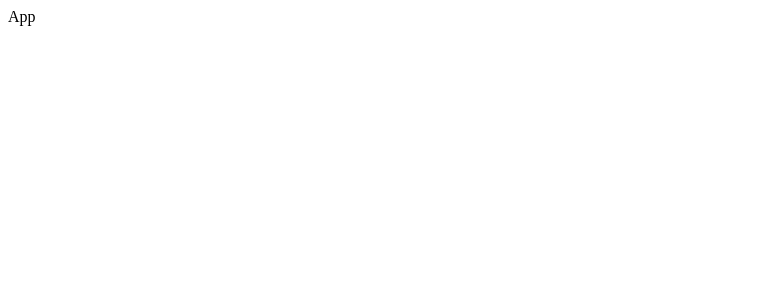
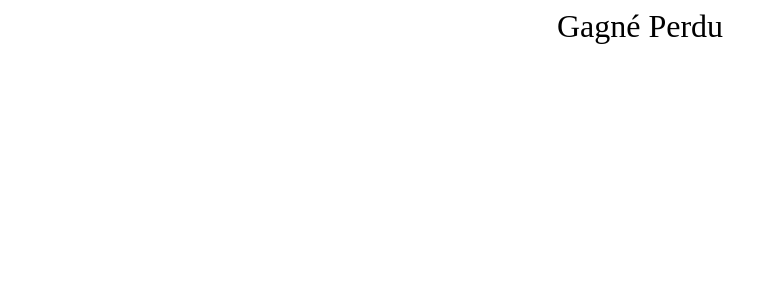
Before and after one commit to florianLSP/react-pendu, a React (Vite) app in the folder frontend/: page / in a window 1280 px wide. Shown: the top 300 px of the page, without its empty margins (0-778 px from the left). Built offline with nearby package versions, Linux system fonts and the light colour scheme.

Commit message:
feat: create 3 main components

```diff
--- a/frontend/src/App.tsx
+++ b/frontend/src/App.tsx
@@ -1,5 +1,8 @@
 import { useState } from "react";
 import words from "./wordList.json";
+import HangmanDrawing from "./components/HangmanDrawing";
+import HangmanWord from "./components/HangmanWord";
+import Keyboard from "./components/Keyboard";
 
 function App() {
   const [wordToGuess, setWordToGuess] = useState(() => {
@@ -8,7 +11,24 @@
 
   const [guessedLetters, setGuessedLetters] = useState<string[]>([]);
 
-  return <div>App</div>;
+  return (
+    <div
+      style={{
+        maxWidth: "800px",
+        display: "flex",
+        flexDirection: "column",
+        gap: "2rem",
+        margin: "0 auto",
+        alignItems: "center",
+      }}
+    >
+      <div style={{ fontSize: "2rem", textAlign: "center" }}>Gagné Perdu</div>
+
+      <HangmanDrawing />
+      <HangmanWord />
+      <Keyboard />
+    </div>
+  );
 }
 
 export default App;
--- /dev/null
+++ b/frontend/src/components/HangmanDrawing.tsx
@@ -0,0 +1,3 @@
+function HangmanDrawing() {}
+
+export default HangmanDrawing;
--- /dev/null
+++ b/frontend/src/components/HangmanWord.tsx
@@ -0,0 +1,3 @@
+function HangmanWord() {}
+
+export default HangmanWord;
--- /dev/null
+++ b/frontend/src/components/Keyboard.tsx
@@ -0,0 +1,3 @@
+function Keyboard() {}
+
+export default Keyboard;
```
